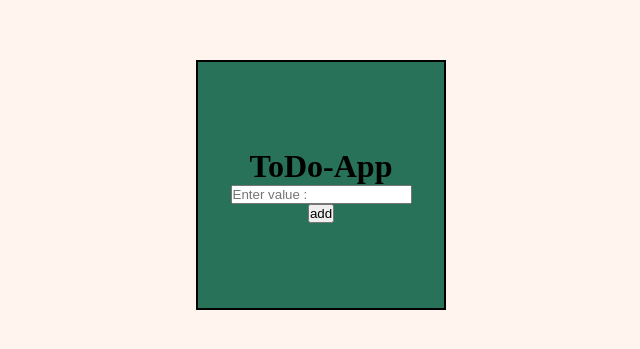
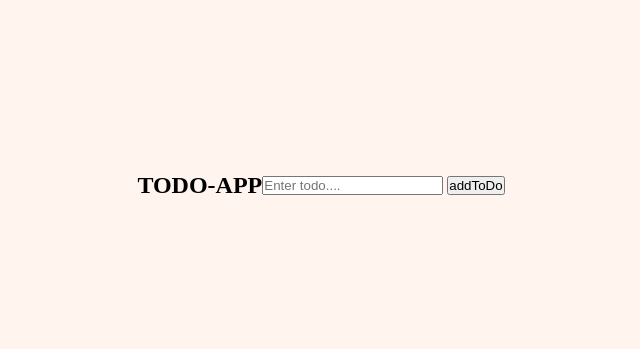
Before and after one commit to Kartikbhakre/todo-list-app, a plain HTML site: page index.html in a window 1280 px wide. Shown: the part 215-564 px from the top of the page, without its empty margins (319-959 px from the left). Drawn offline with Linux system fonts and the light colour scheme.

Commit message:
Update title and restructure HTML for ToDo app

```diff
--- a/index.html
+++ b/index.html
@@ -3,16 +3,22 @@
 <head>
     <meta charset="UTF-8">
     <meta name="viewport" content="width=device-width, initial-scale=1.0">
-    <title>ToDo-list</title>
+    <title>Document</title>
     <link rel="stylesheet" href="style.css">
 </head>
 <body>
-    <div id="main">
-        <div id="box">
-            <h1>ToDo-App</h1>
-        <input id="input" placeholder="Enter value : ">
-        <button onclick="add()">add</button>
-        <ul></ul>
+
+    <div id="outer">
+
+        <div id="main">
+            <h2 id="heading">TODO-APP</h2>
+            <div id="div1">
+              <input id="inp" type ="text" placeholder="Enter todo....">
+              <button onclick="addtodo()">addToDo</button>
+            </div>
+            <div id="div2">
+              <ul></ul>
+            </div>
         </div>
     </div>
     <script src="script.js"></script>
```
